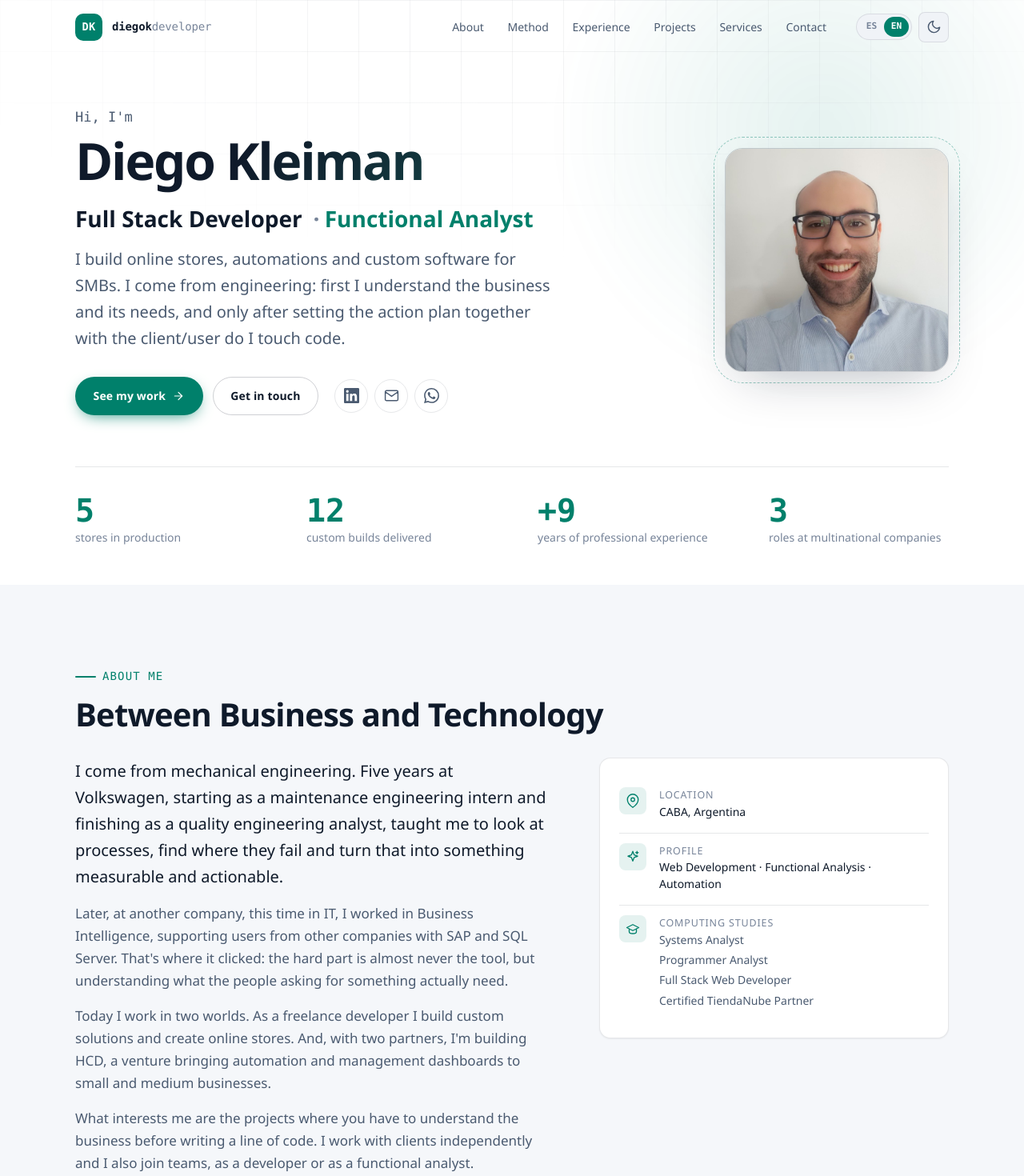
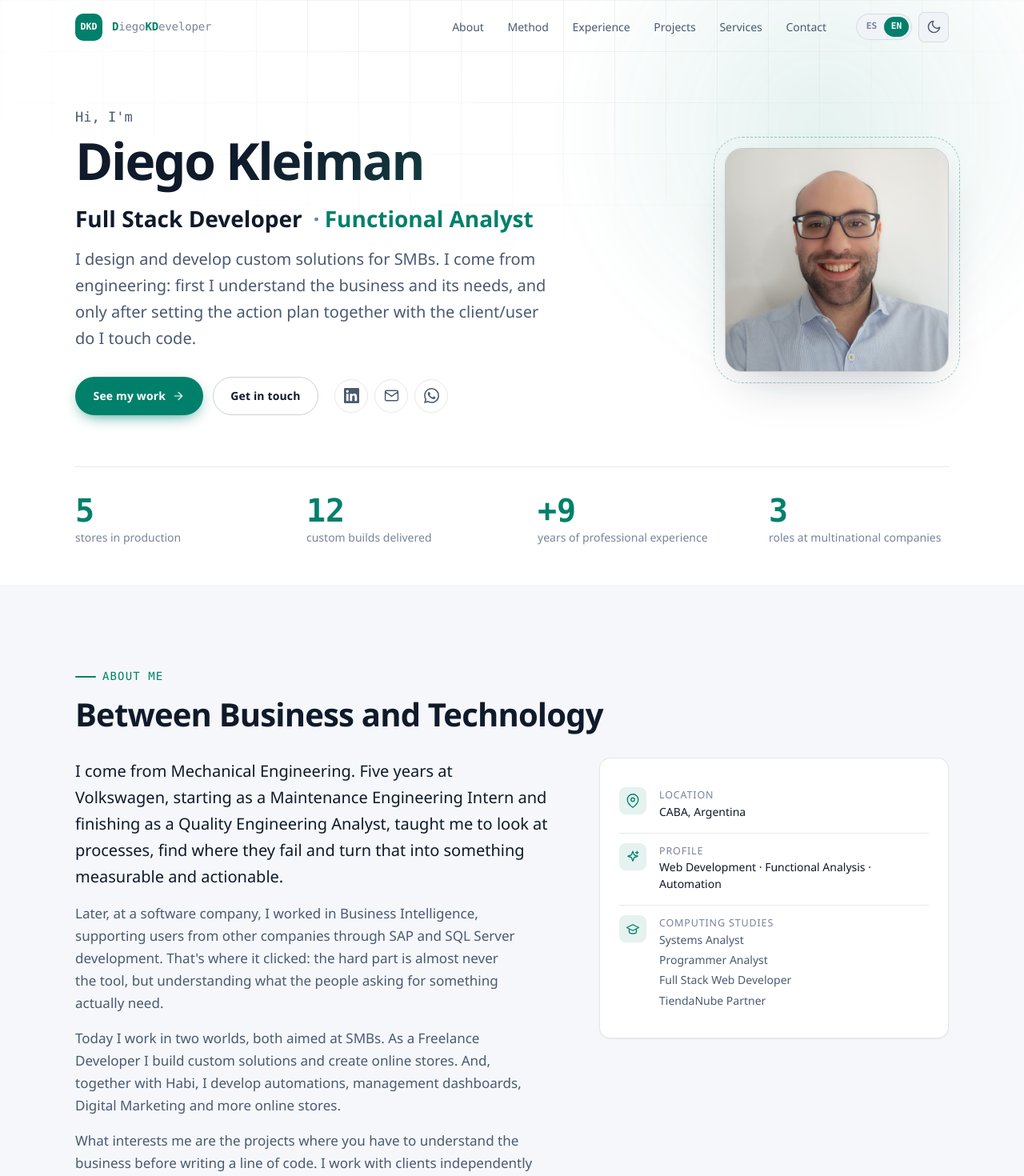
Before and after one commit to Diegok92/devfolio-diegok, a Vue app in the folder devfolio-diegok-app/: page / in a window 1280 px wide. Shown: the top 1470 px of the page at 80% size. Built offline with nearby package versions, Linux system fonts and the light colour scheme.

Commit message:
actualizado de diseño y logo

```diff
--- a/devfolio-diegok-app/src/components/TheFooter.vue
+++ b/devfolio-diegok-app/src/components/TheFooter.vue
@@ -19,12 +19,11 @@ const links = [
 	<footer class="footer">
 		<div class="container footer__inner">
 			<div class="footer__brand">
-				<span class="footer__mark">DK</span>
+				<span class="footer__mark">DKD</span>
 				<div>
 					<p class="footer__name">Diego Kleiman</p>
-					<p class="footer__built">
-						<AppIcon name="vue" :size="13" />
-						{{ t("footer.builtWith") }}
+					<p class="footer__wordmark">
+						<span class="footer__accent">D</span><span class="footer__dim">iego</span><span class="footer__accent">K</span><span class="footer__accent">D</span><span class="footer__dim">eveloper</span>
 					</p>
 				</div>
 			</div>
@@ -87,22 +86,27 @@ const links = [
 	color: var(--on-brand);
 	font-family: var(--font-mono);
 	font-weight: 800;
+	font-size: 0.85rem;
+	letter-spacing: 0.01em;
 }
 
 .footer__name {
 	font-weight: 600;
 }
 
-.footer__built {
-	display: flex;
-	align-items: center;
-	gap: var(--sp-2);
+.footer__wordmark {
+	font-family: var(--font-mono);
 	font-size: var(--fs-xs);
-	color: var(--text-faint);
+	letter-spacing: -0.01em;
 }
 
-.footer__built svg {
-	color: #42b883;
+.footer__accent {
+	color: var(--brand);
+	font-weight: 700;
+}
+
+.footer__dim {
+	color: var(--text-faint);
 }
 
 .footer__social {
--- a/devfolio-diegok-app/src/components/TheNavbar.vue
+++ b/devfolio-diegok-app/src/components/TheNavbar.vue
@@ -67,9 +67,9 @@ function switchLocale(code) {
 	<header class="nav" :class="{ 'nav--solid': isScrolled || isMenuOpen }">
 		<div class="nav__inner container">
 			<a href="#top" class="nav__brand" @click="closeMenu">
-				<span class="nav__brand-mark">DK</span>
+				<span class="nav__brand-mark">DKD</span>
 				<span class="nav__brand-text">
-					<strong>diegok</strong><span class="nav__brand-dim">developer</span>
+					<span class="nav__brand-accent">D</span><span class="nav__brand-dim">iego</span><span class="nav__brand-accent">K</span><span class="nav__brand-accent">D</span><span class="nav__brand-dim">eveloper</span>
 				</span>
 			</a>
 
@@ -175,12 +175,17 @@ function switchLocale(code) {
 	background: var(--brand);
 	color: var(--on-brand);
 	font-weight: 800;
-	font-size: 0.85rem;
-	letter-spacing: 0.02em;
+	font-size: 0.72rem;
+	letter-spacing: 0.01em;
 }
 
 .nav__brand-dim {
 	color: var(--text-faint);
+}
+
+.nav__brand-accent {
+	color: var(--brand);
+	font-weight: 700;
 }
 
 .nav__list {
--- a/devfolio-diegok-app/src/i18n/en.js
+++ b/devfolio-diegok-app/src/i18n/en.js
@@ -24,7 +24,7 @@ export default {
 		role: "Full Stack Developer",
 		role2: "Functional Analyst",
 		tagline:
-			"I build online stores, automations and custom software for SMBs. I come from engineering: first I understand the business and its needs, and only after setting the action plan together with the client/user do I touch code.",
+			"I design and develop custom solutions for SMBs. I come from engineering: first I understand the business and its needs, and only after setting the action plan together with the client/user do I touch code.",
 		ctaProjects: "See my work",
 		ctaContact: "Get in touch",
 		stat1: "stores in production",
@@ -36,9 +36,9 @@ export default {
 	about: {
 		eyebrow: "About me",
 		title: "Between Business and Technology",
-		p1: "I come from mechanical engineering. Five years at Volkswagen, starting as a maintenance engineering intern and finishing as a quality engineering analyst, taught me to look at processes, find where they fail and turn that into something measurable and actionable.",
-		p2: "Later, at another company, this time in IT, I worked in Business Intelligence, supporting users from other companies with SAP and SQL Server. That's where it clicked: the hard part is almost never the tool, but understanding what the people asking for something actually need.",
-		p3: "Today I work in two worlds. As a freelance developer I build custom solutions and create online stores. And, with two partners, I'm building HCD, a venture bringing automation and management dashboards to small and medium businesses.",
+		p1: "I come from Mechanical Engineering. Five years at Volkswagen, starting as a Maintenance Engineering Intern and finishing as a Quality Engineering Analyst, taught me to look at processes, find where they fail and turn that into something measurable and actionable.",
+		p2: "Later, at a software company, I worked in Business Intelligence, supporting users from other companies through SAP and SQL Server development. That's where it clicked: the hard part is almost never the tool, but understanding what the people asking for something actually need.",
+		p3: "Today I work in two worlds, both aimed at SMBs. As a Freelance Developer I build custom solutions and create online stores. And, together with Habi, I develop automations, management dashboards, Digital Marketing and more online stores.",
 		p4: "What interests me are the projects where you have to understand the business before writing a line of code. I work with clients independently and I also join teams, as a developer or as a functional analyst.",
 		locationLabel: "Location",
 		focusLabel: "Profile",
@@ -47,7 +47,7 @@ export default {
 		study1: "Systems Analyst",
 		study2: "Programmer Analyst",
 		study3: "Full Stack Web Developer",
-		study4: "Certified TiendaNube Partner",
+		study4: "TiendaNube Partner",
 	},
 
 	projects: {
@@ -101,15 +101,15 @@ export default {
 		current: "Current",
 
 		diegokdev: {
-			role: "Freelance Developer & Partner",
-			company: "HCD",
+			role: "Freelance Developer",
+			company: "DKD",
 			location: "Remote, Argentina",
 			description:
-				"I build and run online stores, and I also develop custom solutions: Automations, Control panels, Chatbots and other tailored builds. In parallel, with two partners we're building HCD, a venture bringing automation and management dashboards to SMBs to improve their performance and online presence.",
+				"I develop custom solutions for SMBs: Online Stores, Automations, Control panels, Chatbots and tailored builds, always aiming to improve their performance and online presence.",
 			achievements: [
 				"Full catalogue migrations between platforms.",
 				"In-house tools and apps built for TiendaNube.",
-				"Ongoing administration of live stores.",
+				"Creation and administration of online stores.",
 				"Development of chatbots, dashboards and analytics.",
 			],
 		},
@@ -118,11 +118,12 @@ export default {
 			company: "Habi",
 			location: "Buenos Aires, Argentina",
 			description:
-				"Web development and the technical marketing layer for the agency's client portfolio: corporate sites, admin panels and custom integrations.",
+				"Web development and digital marketing for the agency's clients: I build sites and online stores, run campaigns and handle the technical side for several clients.",
 			achievements: [
-				"Bridge between clients and the development team: I gather the request, translate it into requirements and follow it through to delivery.",
-				"Reusable internal integrations across every account, with bulk product management via API.",
-				"Campaign management and measurement (Google Ads, Analytics 4, Tag Manager) and Looker Studio dashboards.",
+				"Bridge between clients and the rest of the development team: I gather requests, translate them into requirements and follow them through to delivery.",
+				"Corporate sites and online stores built to convert, with UX/UI, responsive design and API integrations for bulk product management.",
+				"Campaigns on Meta Ads and Google Ads, measured with Analytics 4, Tag Manager and dashboard reports.",
+				"On-page and off-page SEO: keyword research, optimized content and local positioning.",
 			],
 		},
 		seidor: {
@@ -304,7 +305,6 @@ export default {
 	},
 
 	footer: {
-		builtWith: "Built with Vue 3 and Vite, no UI frameworks.",
 		rights: "All rights reserved.",
 		backToTop: "Back to top",
 	},
--- a/devfolio-diegok-app/src/i18n/es.js
+++ b/devfolio-diegok-app/src/i18n/es.js
@@ -24,7 +24,7 @@ export default {
 		role: "Desarrollador Full Stack",
 		role2: "Analista Funcional",
 		tagline:
-			"Creo tiendas online, automatizaciones y soluciones a medida para PyMEs. Vengo de la ingeniería: Primero entiendo el negocio, su necesidad y recién luego de establecer el plan de acción en conjunto con el cliente/usuario toco código.",
+			"Diseño y Desarrollo soluciones a medida para PyMEs. Vengo de la ingeniería: Primero entiendo el negocio, su necesidad y recién, luego de establecer el plan de acción en conjunto con el cliente/usuario, toco código.",
 		ctaProjects: "Ver mi trabajo",
 		ctaContact: "Contactame",
 		stat1: "tiendas en producción",
@@ -36,9 +36,9 @@ export default {
 	about: {
 		eyebrow: "Sobre mí",
 		title: "Entre el Negocio y la Tecnología",
-		p1: "Vengo de la ingeniería mecánica. 5 años en Volkswagen, empezando como pasante de ingeniería de mantenimiento y terminando como analista de ingeniería de calidad, me enseñaron a mirar procesos, encontrar dónde fallan y traducirlo en algo medible y atacable.",
-		p2: "Luego, en otra compañía, ahora de sistemas, me desempeñé en Business Intelligence, atendiendo a usuarios de otras empresas con SAP y SQL Server. Ahí terminé de entender que lo difícil casi nunca es la herramienta, sino entender qué necesitan realmente las personas que te están pidiendo algo.",
-		p3: "Hoy trabajo en dos mundos. Como desarrollador freelance construyo soluciones a medida y creo tiendas online. Y, junto a dos socios estamos armando HCD, un proyecto para llevar automatización y tableros de gestión a las PyMEs.",
+		p1: "Vengo de la Ingeniería Mecánica. 5 años en Volkswagen, empezando como Pasante de Ingeniería de Mantenimiento y terminando como Analista de Ingeniería de Calidad, me enseñaron a mirar procesos, encontrar dónde fallan y traducirlo en algo medible y atacable.",
+		p2: "Luego, en una empresa de sistemas, me desempeñé en Business Intelligence, atendiendo a usuarios de otras compañías mediante desarrollos SAP y SQL Server. Ahí terminé de entender que lo difícil casi nunca es la herramienta, sino entender qué necesitan realmente las personas que te están pidiendo algo.",
+		p3: "Hoy trabajo en dos mundos y ambos apuntando a PyMEs. Como Desarrollador Freelance construyo soluciones a medida y creo tiendas online. Y, junto a Habi desarrollo automatizaciones, tableros de gestión, Marketing Digital y más tiendas online.",
 		p4: "Me interesan los proyectos donde haya que entender el negocio antes de escribir una línea de código. Trabajo con clientes de forma independiente y también me sumo a equipos, como desarrollador o como analista funcional.",
 		locationLabel: "Ubicación",
 		focusLabel: "Perfil",
@@ -47,7 +47,7 @@ export default {
 		study1: "Analista de Sistemas",
 		study2: "Analista Programador",
 		study3: "Desarrollador Web Full Stack",
-		study4: "Partner Certificado TiendaNube",
+		study4: "Partner TiendaNube",
 	},
 
 	projects: {
@@ -101,15 +101,15 @@ export default {
 		current: "Actual",
 
 		diegokdev: {
-			role: "Desarrollador Freelance y Socio",
-			company: "HCD",
+			role: "Desarrollador Freelance",
+			company: "DKD",
 			location: "Remoto, Argentina",
 			description:
-				"Construyo y administro tiendas online, también desarrollo soluciones a medida: Automatizaciones, Paneles de control, Chatbots y demás desarrollos personalizados. En paralelo, junto a dos socios armamos HCD, un proyecto para llevar automatización y tableros de gestión a las PyMEs para mejorar sus rendimientos y presencia online.",
+				"Desarrollo soluciones a medida para PyMEs: Tiendas Online, Automatizaciones, Paneles de control, Chatbots y desarrollos personalizados, siempre apuntando a mejorar sus rendimientos y presencia online.",
 			achievements: [
 				"Migración de catálogos completos entre plataformas.",
 				"Creación de herramientas y apps propias para TiendaNube.",
-				"Administración continua de tiendas ya en producción.",
+				"Creación y Administración de tiendas online.",
 				"Desarrollo de chatbots, paneles de gestión y estadísticas.",
 			],
 		},
@@ -118,11 +118,12 @@ export default {
 			company: "Habi",
 			location: "CABA, Argentina",
 			description:
-				"Desarrollo web y capa técnica de marketing para la cartera de clientes de la agencia: sitios institucionales, paneles de administración e integraciones a medida.",
+				"Desarrollo web y marketing digital para clientes de la agencia: construyo sitios y tiendas online, gestiono campañas y me ocupo de la parte técnica de varios clientes.",
 			achievements: [
-				"Nexo entre los clientes y el equipo de desarrollo: relevo el pedido, lo traduzco a requerimientos y hago el seguimiento hasta la entrega.",
-				"Integraciones internas reutilizables para todas las cuentas, con gestión masiva de productos vía API.",
-				"Gestión y medición de campañas (Google Ads, Analytics 4, Tag Manager) y tableros en Looker Studio.",
+				"Nexo entre clientes y resto del equipo de desarrollo: relevo pedidos, los traduzco a requerimientos y hago el seguimiento hasta la entrega.",
+				"Sitios institucionales y tiendas online pensados para convertir, con UX/UI, diseño responsive e integraciones vía API para la carga masiva de productos.",
+				"Campañas en Meta Ads y Google Ads, medidas con Analytics 4, Tag Manager y reportes en tableros.",
+				"SEO on-page y off-page: investigación de palabras clave, contenido optimizado y posicionamiento local.",
 			],
 		},
 		seidor: {
@@ -304,7 +305,6 @@ export default {
 	},
 
 	footer: {
-		builtWith: "Hecho con Vue 3 y Vite, sin frameworks de UI.",
 		rights: "Todos los derechos reservados.",
 		backToTop: "Volver arriba",
 	},
```
